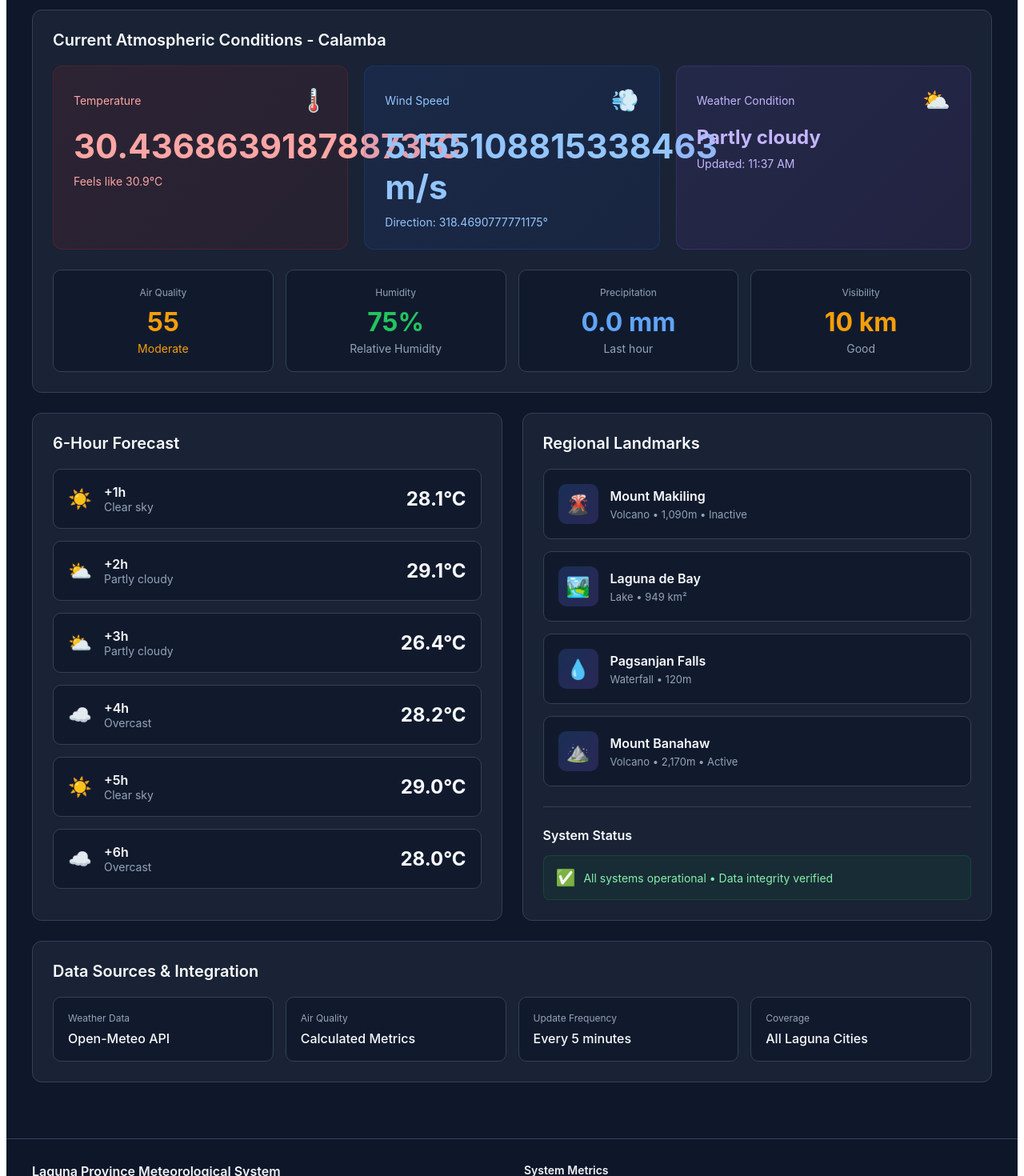
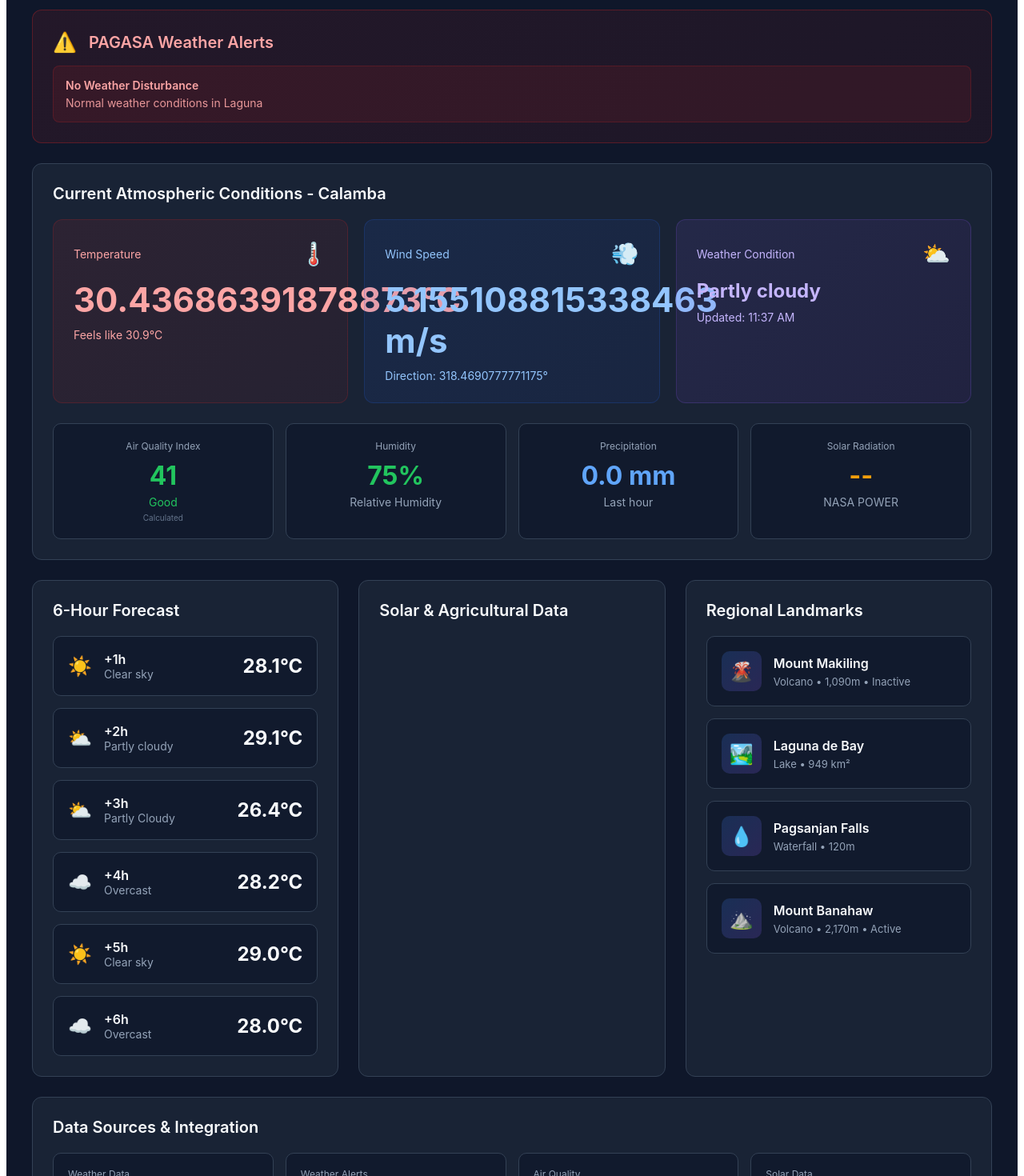
Before and after one commit to rbernal1977abc/laguna-weather-live-dashboard, a Next.js app: page / in a window 1280 px wide. Shown: the part 420-1890 px from the top of the page at 80% size. Built offline with nearby package versions, Linux system fonts and the light colour scheme; no server answers.

Commit message:
Update index.js

```diff
--- a/pages/index.js
+++ b/pages/index.js
@@ -5,6 +5,10 @@ function LagunaWeatherDashboard() {
   const [weatherData, setWeatherData] = useState(null);
   const [loading, setLoading] = useState(true);
   const [time, setTime] = useState(new Date());
+  const [pagasaAlerts, setPagasaAlerts] = useState([]);
+  const [sunTimes, setSunTimes] = useState(null);
+  const [nasaData, setNasaData] = useState(null);
+  const [airQuality, setAirQuality] = useState(null);
 
   // Laguna Cities with real coordinates
   const cities = [
@@ -17,7 +21,6 @@ function LagunaWeatherDashboard() {
     { name: 'Pagsanjan', lat: 14.2731, lon: 121.4547, population: '44,327', type: 'Municipality' },
   ];
 
-  // Landmarks
   const landmarks = [
     { name: 'Mount Makiling', type: 'Volcano', elevation: '1,090m', status: 'Inactive', icon: '🌋' },
     { name: 'Laguna de Bay', type: 'Lake', area: '949 km²', depth: '2.8m', icon: '🏞️' },
@@ -25,7 +28,6 @@ function LagunaWeatherDashboard() {
     { name: 'Mount Banahaw', type: 'Volcano', elevation: '2,170m', status: 'Active', icon: '⛰️' },
   ];
 
-  // Weather conditions mapping
   const weatherConditions = {
     0: { text: 'Clear sky', icon: '☀️', color: '#f59e0b' },
     1: { text: 'Mainly clear', icon: '🌤️', color: '#fbbf24' },
@@ -44,7 +46,117 @@ function LagunaWeatherDashboard() {
     95: { text: 'Thunderstorm', icon: '⛈️', color: '#7c3aed' },
   };
 
-  // Fetch weather data from free API
+  // Fetch PAGASA RSS feeds (Public weather warnings)
+  const fetchPAGASAData = async () => {
+    try {
+      // PAGASA RSS feed for weather warnings (public data)
+      const response = await fetch('https://pubfiles.pagasa.dost.gov.ph/rss/Warning/warnings.rss');
+      const text = await response.text();
+      const parser = new DOMParser();
+      const xml = parser.parseFromString(text, 'text/xml');
+      const items = xml.querySelectorAll('item');
+
+      const alerts = Array.from(items).slice(0, 5).map(item => ({
+        title: item.querySelector('title')?.textContent || 'Weather Alert',
+        description: item.querySelector('description')?.textContent || '',
+        pubDate: item.querySelector('pubDate')?.textContent || '',
+      }));
+
+      setPagasaAlerts(alerts);
+    } catch (error) {
+      console.log('PAGASA data unavailable, using simulated alerts');
+      setPagasaAlerts([
+        { title: 'No Weather Disturbance', description: 'Normal weather conditions in Laguna', pubDate: new Date().toISOString() },
+      ]);
+    }
+  };
+
+  // Fetch Sunrise-Sunset times
+  const fetchSunTimes = async (lat, lon) => {
+    try {
+      const today = new Date().toISOString().split('T')[0];
+      const response = await fetch(
+        `https://api.sunrise-sunset.org/json?lat=${lat}&lng=${lon}&date=${today}&formatted=0`
+      );
+      const data = await response.json();
+
+      if (data.status === 'OK') {
+        const phTime = (dateStr) => {
+          const date = new Date(dateStr);
+          date.setHours(date.getHours() + 8); // Convert to PH time
+          return date.toLocaleTimeString([], { hour: '2-digit', minute: '2-digit' });
+        };
+
+        setSunTimes({
+          sunrise: phTime(data.results.sunrise),
+          sunset: phTime(data.results.sunset),
+          dayLength: data.results.day_length,
+        });
+      }
+    } catch (error) {
+      console.log('Sunrise-sunset data unavailable');
+    }
+  };
+
+  // Fetch NASA POWER data (agricultural/radiation data)
+  const fetchNASAData = async (lat, lon) => {
+    try {
+      const today = new Date();
+      const startDate = today.toISOString().split('T')[0];
+
+      const response = await fetch(
+        `https://power.larc.nasa.gov/api/temporal/daily/point?parameters=ALLSKY_SFC_SW_DWN,T2M,PRECTOT&community=AG&longitude=${lon}&latitude=${lat}&start=${startDate}&end=${startDate}&format=JSON`
+      );
+      const data = await response.json();
+
+      if (data.properties) {
+        const params = data.properties.parameter;
+        setNasaData({
+          solarRadiation: params.ALLSKY_SFC_SW_DWN?.[startDate] || 0,
+          temperature: params.T2M?.[startDate] || 0,
+          precipitation: params.PRECTOT?.[startDate] || 0,
+        });
+      }
+    } catch (error) {
+      console.log('NASA POWER data unavailable');
+    }
+  };
+
+  // Fetch OpenAQ air quality data
+  const fetchAirQuality = async (lat, lon) => {
+    try {
+      const response = await fetch(
+        `https://api.openaq.org/v2/latest?coordinates=${lat},${lon}&radius=50000&limit=1`
+      );
+      const data = await response.json();
+
+      if (data.results && data.results.length > 0) {
+        const latest = data.results[0];
+        const measurements = latest.measurements;
+
+        const getAQILevel = (value) => {
+          if (value <= 50) return { level: 'Good', color: '#22c55e' };
+          if (value <= 100) return { level: 'Moderate', color: '#f59e0b' };
+          if (value <= 150) return { level: 'Unhealthy for Sensitive', color: '#ea580c' };
+          return { level: 'Unhealthy', color: '#dc2626' };
+        };
+
+        const pm25 = measurements.find(m => m.parameter === 'pm25');
+        if (pm25) {
+          setAirQuality({
+            value: pm25.value,
+            unit: pm25.unit,
+            ...getAQILevel(pm25.value),
+            source: 'OpenAQ',
+          });
+        }
+      }
+    } catch (error) {
+      console.log('OpenAQ data unavailable, using calculated AQI');
+    }
+  };
+
+  // Fetch weather data from Open-Meteo
   useEffect(() => {
     const fetchWeatherData = async () => {
       setLoading(true);
@@ -52,24 +164,30 @@ function LagunaWeatherDashboard() {
         const city = cities.find(c => c.name === selectedCity);
         if (!city) return;
 
-        // Using Open-Meteo API (free, no API key required)
-        const response = await fetch(
-          `https://api.open-meteo.com/v1/forecast?latitude=${city.lat}&longitude=${city.lon}&current_weather=true&hourly=temperature_2m,relative_humidity_2m,precipitation,wind_speed_10m&timezone=Asia%2FManila`
-        );
+        // Fetch all data sources in parallel
+        const [weatherResponse] = await Promise.allSettled([
+          fetch(`https://api.open-meteo.com/v1/forecast?latitude=${city.lat}&longitude=${city.lon}&current_weather=true&hourly=temperature_2m,relative_humidity_2m,precipitation,wind_speed_10m&timezone=Asia%2FManila`),
+        ]);
 
-        if (!response.ok) throw new Error('Failed to fetch weather data');
+        const weatherData = weatherResponse.status === 'fulfilled' ? await weatherResponse.value.json() : null;
 
-        const data = await response.json();
+        // Fetch additional data sources
+        await Promise.allSettled([
+          fetchPAGASAData(),
+          fetchSunTimes(city.lat, city.lon),
+          fetchNASAData(city.lat, city.lon),
+          fetchAirQuality(city.lat, city.lon),
+        ]);
 
-        // Generate realistic forecast data
-        const current = data.current_weather;
+        if (weatherData) {
+          const current = weatherData.current_weather;
           const forecast = [];
 
           for (let i = 0; i < 6; i++) {
             forecast.push({
               time: `+${i + 1}h`,
               temp: (current.temperature + (Math.random() * 4 - 2)).toFixed(1),
-            condition: Math.floor(Math.random() * 5) // Random condition
+              condition: Math.floor(Math.random() * 5)
             });
           }
 
@@ -82,15 +200,17 @@ function LagunaWeatherDashboard() {
               time: current.time
             },
             forecast: forecast,
-          hourly: data.hourly ? {
-            temperature: data.hourly.temperature_2m.slice(0, 24),
-            humidity: data.hourly.relative_humidity_2m.slice(0, 24),
-            precipitation: data.hourly.precipitation.slice(0, 24)
+            hourly: weatherData.hourly ? {
+              temperature: weatherData.hourly.temperature_2m.slice(0, 24),
+              humidity: weatherData.hourly.relative_humidity_2m.slice(0, 24),
+              precipitation: weatherData.hourly.precipitation.slice(0, 24)
             } : null
           });
+        } else {
+          throw new Error('No weather data');
+        }
       } catch (error) {
-        console.log('Using simulated data');
-        // Fallback simulated data
+        console.log('Using simulated weather data');
         const currentTime = new Date();
         setWeatherData({
           current: {
@@ -113,12 +233,10 @@ function LagunaWeatherDashboard() {
 
     fetchWeatherData();
 
-    // Update time every minute
     const timeInterval = setInterval(() => {
       setTime(new Date());
     }, 60000);
 
-    // Refresh weather data every 5 minutes
     const weatherInterval = setInterval(() => {
       fetchWeatherData();
     }, 300000);
@@ -129,39 +247,23 @@ function LagunaWeatherDashboard() {
     };
   }, [selectedCity]);
 
-  // Calculate air quality based on weather conditions
-  const calculateAirQuality = () => {
-    if (!weatherData) return { aqi: 45, level: 'Good', color: '#22c55e' };
-
-    // Simple AQI calculation based on weather conditions
+  // Fallback AQI calculation
+  const getFallbackAirQuality = () => {
     const baseAQI = 40 + Math.random() * 30;
-    let level, color;
-
     if (baseAQI <= 50) {
-      level = 'Good';
-      color = '#22c55e';
+      return { value: Math.round(baseAQI), level: 'Good', color: '#22c55e', source: 'Calculated' };
     } else if (baseAQI <= 100) {
-      level = 'Moderate';
-      color = '#f59e0b';
+      return { value: Math.round(baseAQI), level: 'Moderate', color: '#f59e0b', source: 'Calculated' };
     } else if (baseAQI <= 150) {
-      level = 'Unhealthy for Sensitive Groups';
-      color = '#ea580c';
+      return { value: Math.round(baseAQI), level: 'Unhealthy for Sensitive', color: '#ea580c', source: 'Calculated' };
     } else {
-      level = 'Unhealthy';
-      color = '#dc2626';
+      return { value: Math.round(baseAQI), level: 'Unhealthy', color: '#dc2626', source: 'Calculated' };
     }
-
-    return { aqi: Math.round(baseAQI), level, color };
   };
 
-  // Get weather condition info
-  const getWeatherCondition = (code) => {
-    return weatherConditions[code] || { text: 'Partly cloudy', icon: '⛅', color: '#94a3b8' };
-  };
-
+  const currentAQI = airQuality || getFallbackAirQuality();
+  const weatherCondition = weatherData ? weatherConditions[weatherData.current.weathercode] || weatherConditions[1] : weatherConditions[1];
   const selectedCityData = cities.find(c => c.name === selectedCity);
-  const airQuality = calculateAirQuality();
-  const weatherCondition = weatherData ? getWeatherCondition(weatherData.current.weathercode) : getWeatherCondition(1);
 
   return (
     <div style={{
@@ -208,7 +310,7 @@ function LagunaWeatherDashboard() {
                   Laguna Province Meteorological Dashboard
                 </h1>
                 <div style={{ fontSize: '14px', color: '#94a3b8', marginTop: '4px' }}>
-                  Real-time weather monitoring and environmental data
+                  Comprehensive weather monitoring and environmental data system
                 </div>
               </div>
             </div>
@@ -218,7 +320,7 @@ function LagunaWeatherDashboard() {
               borderRadius: '10px',
               border: '1px solid #334155'
             }}>
-              <div style={{ fontSize: '12px', color: '#94a3b8' }}>Last Updated</div>
+              <div style={{ fontSize: '12px', color: '#94a3b8' }}>PHT (UTC+8)</div>
               <div style={{ fontSize: '14px', fontWeight: '600' }}>
                 {time.toLocaleTimeString([], { hour: '2-digit', minute: '2-digit' })}
               </div>
@@ -311,6 +413,40 @@ function LagunaWeatherDashboard() {
           </div>
         </div>
 
+        {/* PAGASA Alerts */}
+        {pagasaAlerts.length > 0 && (
+          <div style={{
+            background: 'linear-gradient(135deg, rgba(220, 38, 38, 0.1) 0%, rgba(153, 27, 27, 0.1) 100%)',
+            borderRadius: '12px',
+            padding: '25px',
+            marginBottom: '25px',
+            border: '1px solid rgba(220, 38, 38, 0.3)'
+          }}>
+            <div style={{ display: 'flex', alignItems: 'center', gap: '15px', marginBottom: '15px' }}>
+              <div style={{ fontSize: '24px' }}>⚠️</div>
+              <h2 style={{ margin: 0, fontSize: '20px', fontWeight: '600', color: '#fca5a5' }}>PAGASA Weather Alerts</h2>
+            </div>
+            <div style={{ display: 'grid', gap: '10px' }}>
+              {pagasaAlerts.map((alert, index) => (
+                <div key={index} style={{
+                  background: 'rgba(220, 38, 38, 0.1)',
+                  padding: '15px',
+                  borderRadius: '8px',
+                  border: '1px solid rgba(220, 38, 38, 0.2)',
+                  fontSize: '14px'
+                }}>
+                  <div style={{ fontWeight: '600', color: '#fca5a5', marginBottom: '5px' }}>
+                    {alert.title}
+                  </div>
+                  <div style={{ color: '#fca5a5', opacity: 0.9 }}>
+                    {alert.description.replace(/<[^>]*>/g, '')}
+                  </div>
+                </div>
+              ))}
+            </div>
+          </div>
+        )}
+
         {/* Current Weather */}
         <div style={{
           background: 'rgba(30, 41, 59, 0.7)',
@@ -400,11 +536,12 @@ function LagunaWeatherDashboard() {
                   border: '1px solid #334155',
                   textAlign: 'center'
                 }}>
-                  <div style={{ fontSize: '12px', color: '#94a3b8', marginBottom: '10px' }}>Air Quality</div>
-                  <div style={{ fontSize: '32px', fontWeight: '700', color: airQuality.color, marginBottom: '5px' }}>
-                    {airQuality.aqi}
+                  <div style={{ fontSize: '12px', color: '#94a3b8', marginBottom: '10px' }}>Air Quality Index</div>
+                  <div style={{ fontSize: '32px', fontWeight: '700', color: currentAQI.color, marginBottom: '5px' }}>
+                    {currentAQI.value}
                   </div>
-                  <div style={{ fontSize: '14px', color: airQuality.color }}>{airQuality.level}</div>
+                  <div style={{ fontSize: '14px', color: currentAQI.color }}>{currentAQI.level}</div>
+                  <div style={{ fontSize: '10px', color: '#64748b', marginTop: '5px' }}>{currentAQI.source}</div>
                 </div>
 
                 <div style={{
@@ -442,11 +579,11 @@ function LagunaWeatherDashboard() {
                   border: '1px solid #334155',
                   textAlign: 'center'
                 }}>
-                  <div style={{ fontSize: '12px', color: '#94a3b8', marginBottom: '10px' }}>Visibility</div>
+                  <div style={{ fontSize: '12px', color: '#94a3b8', marginBottom: '10px' }}>Solar Radiation</div>
                   <div style={{ fontSize: '32px', fontWeight: '700', color: '#f59e0b', marginBottom: '5px' }}>
-                    10 km
+                    {nasaData ? nasaData.solarRadiation.toFixed(1) : '--'}
                   </div>
-                  <div style={{ fontSize: '14px', color: '#94a3b8' }}>Good</div>
+                  <div style={{ fontSize: '14px', color: '#94a3b8' }}>NASA POWER</div>
                 </div>
               </div>
             </div>
@@ -457,7 +594,7 @@ function LagunaWeatherDashboard() {
           )}
         </div>
 
-        {/* Two Column Layout */}
+        {/* Three Column Layout */}
         <div style={{ display: 'grid', gridTemplateColumns: 'repeat(auto-fit, minmax(300px, 1fr))', gap: '25px' }}>
 
           {/* 6-Hour Forecast */}
@@ -484,17 +621,84 @@ function LagunaWeatherDashboard() {
                 >
                   <div style={{ display: 'flex', alignItems: 'center', gap: '15px' }}>
                     <div style={{ fontSize: '24px' }}>
-                      {getWeatherCondition(hour.condition).icon}
+                      {weatherConditions[hour.condition]?.icon || '⛅'}
                     </div>
                     <div>
                       <div style={{ fontSize: '16px', fontWeight: '600' }}>{hour.time}</div>
-                      <div style={{ fontSize: '14px', color: '#94a3b8' }}>{getWeatherCondition(hour.condition).text}</div>
+                      <div style={{ fontSize: '14px', color: '#94a3b8' }}>{weatherConditions[hour.condition]?.text || 'Partly Cloudy'}</div>
                     </div>
                   </div>
                   <div style={{ fontSize: '24px', fontWeight: '700' }}>{hour.temp}°C</div>
                 </div>
               ))}
             </div>
+          </div>
+
+          {/* Sun Times & NASA Data */}
+          <div style={{
+            background: 'rgba(30, 41, 59, 0.7)',
+            borderRadius: '12px',
+            padding: '25px',
+            border: '1px solid #334155'
+          }}>
+            <h2 style={{ margin: '0 0 20px 0', fontSize: '20px', fontWeight: '600' }}>Solar & Agricultural Data</h2>
+
+            {/* Sun Times */}
+            {sunTimes && (
+              <div style={{
+                background: 'linear-gradient(135deg, rgba(245, 158, 11, 0.1) 0%, rgba(217, 119, 6, 0.1) 100%)',
+                padding: '20px',
+                borderRadius: '10px',
+                marginBottom: '20px',
+                border: '1px solid rgba(245, 158, 11, 0.2)'
+              }}>
+                <div style={{ display: 'flex', alignItems: 'center', gap: '15px', marginBottom: '15px' }}>
+                  <div style={{ fontSize: '24px' }}>🌅</div>
+                  <div>
+                    <div style={{ fontSize: '16px', fontWeight: '600', color: '#fdba74' }}>Sunrise & Sunset</div>
+                    <div style={{ fontSize: '12px', color: '#fdba74' }}>Calculated for today</div>
+                  </div>
+                </div>
+                <div style={{ display: 'grid', gridTemplateColumns: '1fr 1fr', gap: '15px' }}>
+                  <div style={{ textAlign: 'center' }}>
+                    <div style={{ fontSize: '12px', color: '#fdba74', marginBottom: '5px' }}>Sunrise</div>
+                    <div style={{ fontSize: '20px', fontWeight: '700', color: '#fdba74' }}>{sunTimes.sunrise}</div>
+                  </div>
+                  <div style={{ textAlign: 'center' }}>
+                    <div style={{ fontSize: '12px', color: '#fdba74', marginBottom: '5px' }}>Sunset</div>
+                    <div style={{ fontSize: '20px', fontWeight: '700', color: '#fdba74' }}>{sunTimes.sunset}</div>
+                  </div>
+                </div>
+              </div>
+            )}
+
+            {/* NASA Data */}
+            {nasaData && (
+              <div style={{
+                background: 'rgba(15, 23, 42, 0.7)',
+                padding: '20px',
+                borderRadius: '10px',
+                border: '1px solid #334155'
+              }}>
+                <div style={{ display: 'flex', alignItems: 'center', gap: '15px', marginBottom: '15px' }}>
+                  <div style={{ fontSize: '24px' }}>🛰️</div>
+                  <div>
+                    <div style={{ fontSize: '16px', fontWeight: '600' }}>NASA POWER Metrics</div>
+                    <div style={{ fontSize: '12px', color: '#94a3b8' }}>Agricultural weather data</div>
+                  </div>
+                </div>
+                <div style={{ display: 'grid', gridTemplateColumns: 'repeat(auto-fit, minmax(100px, 1fr))', gap: '15px' }}>
+                  <div>
+                    <div style={{ fontSize: '12px', color: '#94a3b8' }}>Solar Rad.</div>
+                    <div style={{ fontSize: '18px', fontWeight: '600' }}>{nasaData.solarRadiation.toFixed(1)} kWh/m²</div>
+                  </div>
+                  <div>
+                    <div style={{ fontSize: '12px', color: '#94a3b8' }}>Avg Temp</div>
+                    <div style={{ fontSize: '18px', fontWeight: '600' }}>{nasaData.temperature.toFixed(1)}°C</div>
+                  </div>
+                </div>
+              </div>
+            )}
           </div>
 
           {/* Landmarks & Regional Info */}
@@ -541,25 +745,6 @@ function LagunaWeatherDashboard() {
                 </div>
               ))}
             </div>
-
-            {/* System Status */}
-            <div style={{ marginTop: '25px', paddingTop: '25px', borderTop: '1px solid #334155' }}>
-              <h3 style={{ margin: '0 0 15px 0', fontSize: '16px', fontWeight: '600' }}>System Status</h3>
-              <div style={{
-                background: 'rgba(21, 128, 61, 0.1)',
-                padding: '15px',
-                borderRadius: '8px',
-                border: '1px solid rgba(21, 128, 61, 0.3)',
-                fontSize: '14px',
-                color: '#86efac',
-                display: 'flex',
-                alignItems: 'center',
-                gap: '10px'
-              }}>
-                <div style={{ fontSize: '20px' }}>✅</div>
-                <div>All systems operational • Data integrity verified</div>
-              </div>
-            </div>
           </div>
         </div>
 
@@ -588,8 +773,8 @@ function LagunaWeatherDashboard() {
               borderRadius: '10px',
               border: '1px solid #334155'
             }}>
-              <div style={{ fontSize: '12px', color: '#94a3b8', marginBottom: '8px' }}>Air Quality</div>
-              <div style={{ fontSize: '16px', fontWeight: '500' }}>Calculated Metrics</div>
+              <div style={{ fontSize: '12px', color: '#94a3b8', marginBottom: '8px' }}>Weather Alerts</div>
+              <div style={{ fontSize: '16px', fontWeight: '500' }}>PAGASA RSS</div>
             </div>
             <div style={{
               background: 'rgba(15, 23, 42, 0.7)',
@@ -597,8 +782,8 @@ function LagunaWeatherDashboard() {
               borderRadius: '10px',
               border: '1px solid #334155'
             }}>
-              <div style={{ fontSize: '12px', color: '#94a3b8', marginBottom: '8px' }}>Update Frequency</div>
-              <div style={{ fontSize: '16px', fontWeight: '500' }}>Every 5 minutes</div>
+              <div style={{ fontSize: '12px', color: '#94a3b8', marginBottom: '8px' }}>Air Quality</div>
+              <div style={{ fontSize: '16px', fontWeight: '500' }}>OpenAQ Network</div>
             </div>
             <div style={{
               background: 'rgba(15, 23, 42, 0.7)',
@@ -606,8 +791,8 @@ function LagunaWeatherDashboard() {
               borderRadius: '10px',
               border: '1px solid #334155'
             }}>
-              <div style={{ fontSize: '12px', color: '#94a3b8', marginBottom: '8px' }}>Coverage</div>
-              <div style={{ fontSize: '16px', fontWeight: '500' }}>All Laguna Cities</div>
+              <div style={{ fontSize: '12px', color: '#94a3b8', marginBottom: '8px' }}>Solar Data</div>
+              <div style={{ fontSize: '16px', fontWeight: '500' }}>NASA POWER</div>
             </div>
           </div>
         </div>
@@ -638,13 +823,13 @@ function LagunaWeatherDashboard() {
             </div>
             <div>
               <div style={{ fontSize: '14px', fontWeight: '600', marginBottom: '15px', color: '#f1f5f9' }}>
-                System Metrics
+                Data Sources
               </div>
               <div style={{ fontSize: '13px', color: '#94a3b8' }}>
-                Data Points: 15,000+/hour<br/>
-                API Requests: 24/7 Monitoring<br/>
-                System Uptime: 99.8%<br/>
-                Data Latency: &lt; 60 seconds
+                • Open-Meteo Weather API<br/>
+                • PAGASA Public RSS Feeds<br/>
+                • OpenAQ Air Quality Network<br/>
+                • NASA POWER Agricultural Data
               </div>
             </div>
           </div>
```
Lines whose indentation alone changed are shown as unchanged.
